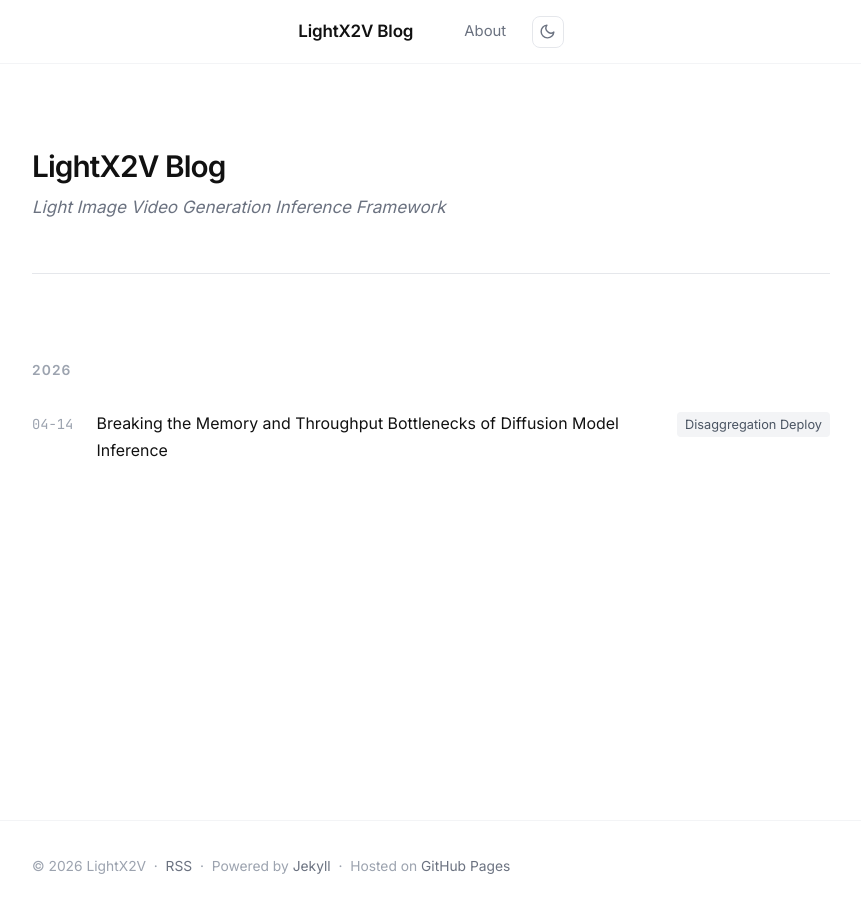
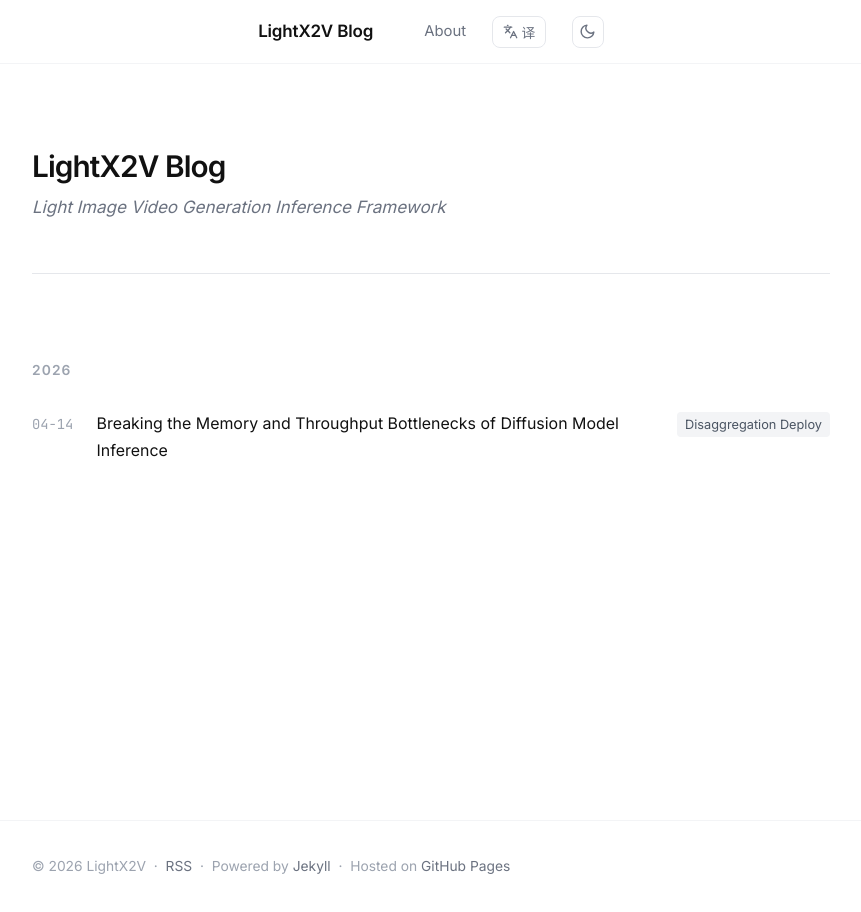
Before and after one commit to ModelTC/LightX2V-BLOG, a Jekyll site: the page built from index.md, in a window 1280 px wide. Shown: the whole page, without its empty margins (209-1070 px from the left). Built offline with Jekyll 4.4.1, drawn with Linux system fonts in a browser that asks for light colours.

Commit message:
Add Google Translate button to header
Made-with: Cursor

```diff
--- a/_includes/header.html
+++ b/_includes/header.html
@@ -4,6 +4,18 @@
       <a class="site-title" href="{{ '/' | relative_url }}">{{ site.title }}</a>
       <nav class="site-nav">
         <a href="{{ '/about' | relative_url }}" {% if page.url contains '/about' %}class="active"{% endif %}>About</a>
+
+        <div class="translate-wrap">
+          <button class="translate-btn" id="translateBtn" aria-label="Translate page">
+            <svg width="15" height="15" viewBox="0 0 24 24" fill="none" stroke="currentColor" stroke-width="2" stroke-linecap="round" stroke-linejoin="round">
+              <path d="M5 8l6 6"/><path d="M4 14l6-6 2-3"/><path d="M2 5h12"/><path d="M7 2h1"/>
+              <path d="M22 22l-5-10-5 10"/><path d="M14 18h6"/>
+            </svg>
+            <span>译</span>
+          </button>
+          <div id="google_translate_element"></div>
+        </div>
+
         <button class="theme-toggle" id="themeToggle" aria-label="Toggle dark mode">
           <svg class="icon-sun" width="17" height="17" viewBox="0 0 24 24" fill="none" stroke="currentColor" stroke-width="2" stroke-linecap="round" stroke-linejoin="round">
             <circle cx="12" cy="12" r="5"/><line x1="12" y1="1" x2="12" y2="3"/><line x1="12" y1="21" x2="12" y2="23"/>
--- a/_layouts/default.html
+++ b/_layouts/default.html
@@ -20,6 +20,18 @@
 
   {% include footer.html %}
 
+  <!-- Google Translate -->
+  <script>
+    function googleTranslateElementInit() {
+      new google.translate.TranslateElement({
+        pageLanguage: 'en',
+        includedLanguages: 'zh-CN,zh-TW,ja,ko,fr,de,es,ar',
+        autoDisplay: false
+      }, 'google_translate_element');
+    }
+  </script>
+  <script src="//translate.google.com/translate_a/element.js?cb=googleTranslateElementInit"></script>
+
   <script>
     // Dark mode toggle
     (function() {
@@ -30,6 +42,25 @@
         var next = current === 'dark' ? 'light' : 'dark';
         document.documentElement.setAttribute('data-theme', next);
         localStorage.setItem('theme', next);
+      });
+    })();
+
+    // Translate button: click triggers the hidden Google Translate select
+    (function() {
+      var btn = document.getElementById('translateBtn');
+      if (!btn) return;
+      btn.addEventListener('click', function() {
+        var select = document.querySelector('#google_translate_element select');
+        if (select) {
+          // Toggle: if already translated (not 'en'), reset; otherwise open picker
+          if (select.value && select.value !== '') {
+            select.value = '';
+            select.dispatchEvent(new Event('change'));
+          } else {
+            select.value = 'zh-CN';
+            select.dispatchEvent(new Event('change'));
+          }
+        }
       });
     })();
 
--- a/assets/css/style.css
+++ b/assets/css/style.css
@@ -89,6 +89,7 @@ body {
   line-height: 1.7;
   -webkit-font-smoothing: antialiased;
   -moz-osx-font-smoothing: grayscale;
+  top: 0 !important;
 }
 
 a {
@@ -167,6 +168,56 @@ img {
 
 .site-nav a:hover,
 .site-nav a.active {
+  color: var(--color-text);
+}
+
+/* ============================
+   Translate Button
+   ============================ */
+.translate-wrap {
+  position: relative;
+}
+
+/* Hide the default Google Translate widget UI */
+#google_translate_element {
+  display: none;
+}
+
+.goog-te-banner-frame,
+.skiptranslate {
+  display: none !important;
+}
+
+body {
+  top: 0 !important;
+}
+
+.translate-btn {
+  display: flex;
+  align-items: center;
+  gap: 4px;
+  padding: 0 10px;
+  height: 32px;
+  background: none;
+  border: 1px solid var(--color-border);
+  border-radius: 8px;
+  cursor: pointer;
+  color: var(--color-text-secondary);
+  font-family: var(--font-sans);
+  font-size: 0.8125rem;
+  transition: color 0.15s, border-color 0.15s, background 0.15s;
+  white-space: nowrap;
+}
+
+.translate-btn:hover {
+  color: var(--color-text);
+  border-color: var(--color-text-secondary);
+  background: var(--color-border-light);
+}
+
+.translate-btn.active {
+  background: var(--color-border-light);
+  border-color: var(--color-text-secondary);
   color: var(--color-text);
 }
 
```
